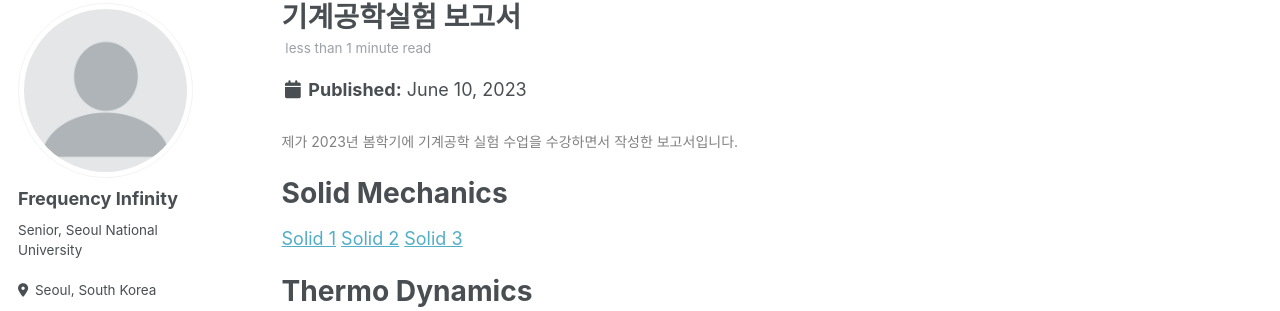
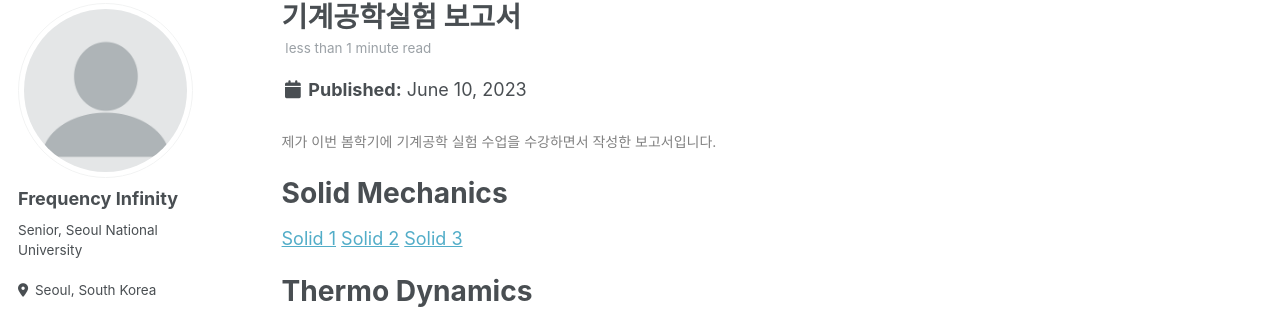
Before and after one commit to freqinfi/freqinfi.github.io, a Jekyll site: the page built from _posts/2015-08-14-blog-post-4.md, in a window 1280 px wide and 900 px high. Shown: the part 115-426 px from the top of the window. Built offline with Jekyll 4.4.1, drawn with Linux system fonts in a browser that asks for light colours.

Commit message:
Update 2015-08-14-blog-post-4.md

```diff
--- a/_posts/2015-08-14-blog-post-4.md
+++ b/_posts/2015-08-14-blog-post-4.md
@@ -8,7 +8,7 @@ tags:
   - category2
 ---
 
-<span style = "font-size:14px; color: gray;"> 제가 2023년 봄학기에 기계공학 실험 수업을 수강하면서 작성한 보고서입니다. </span>
+<span style = "font-size:14px; color: gray;"> 제가 이번 봄학기에 기계공학 실험 수업을 수강하면서 작성한 보고서입니다. </span>
 
 
 Solid Mechanics
```
